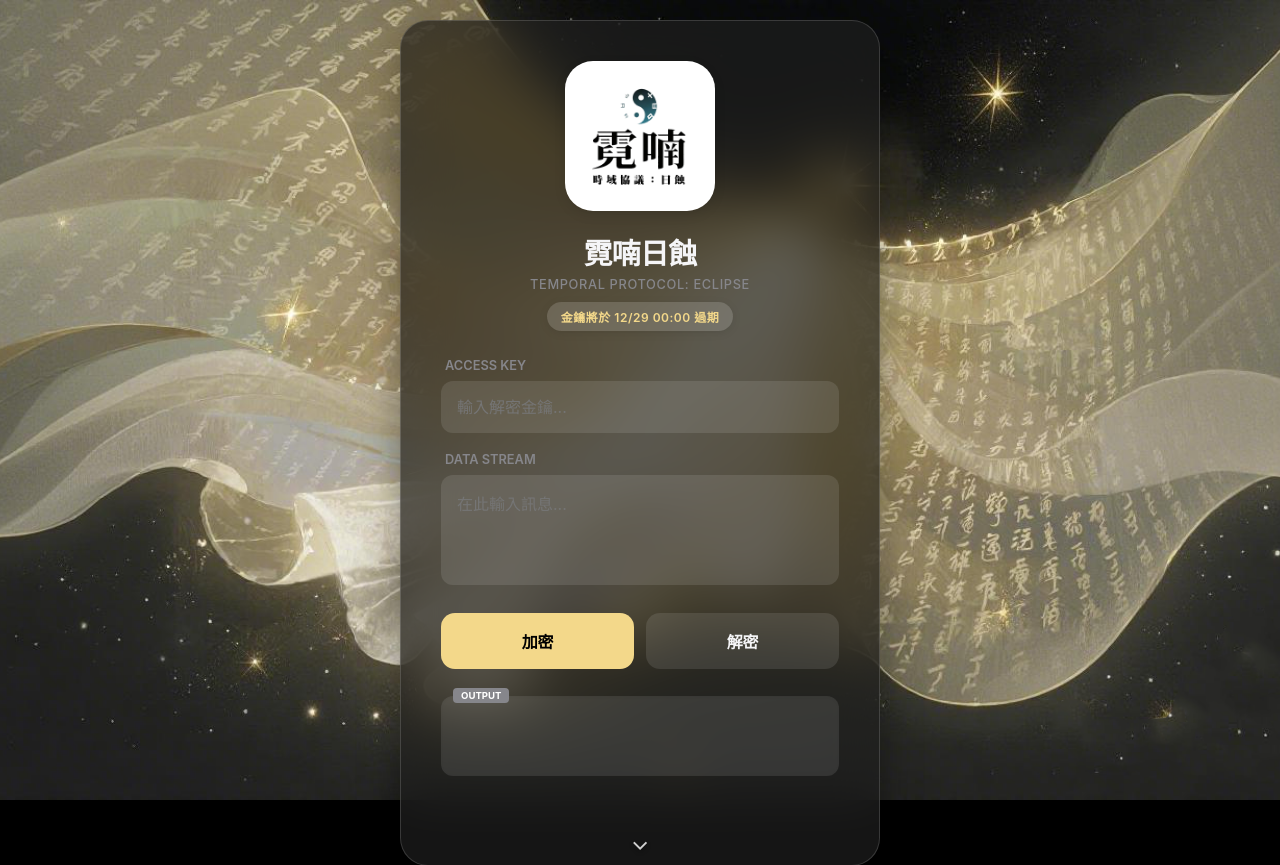
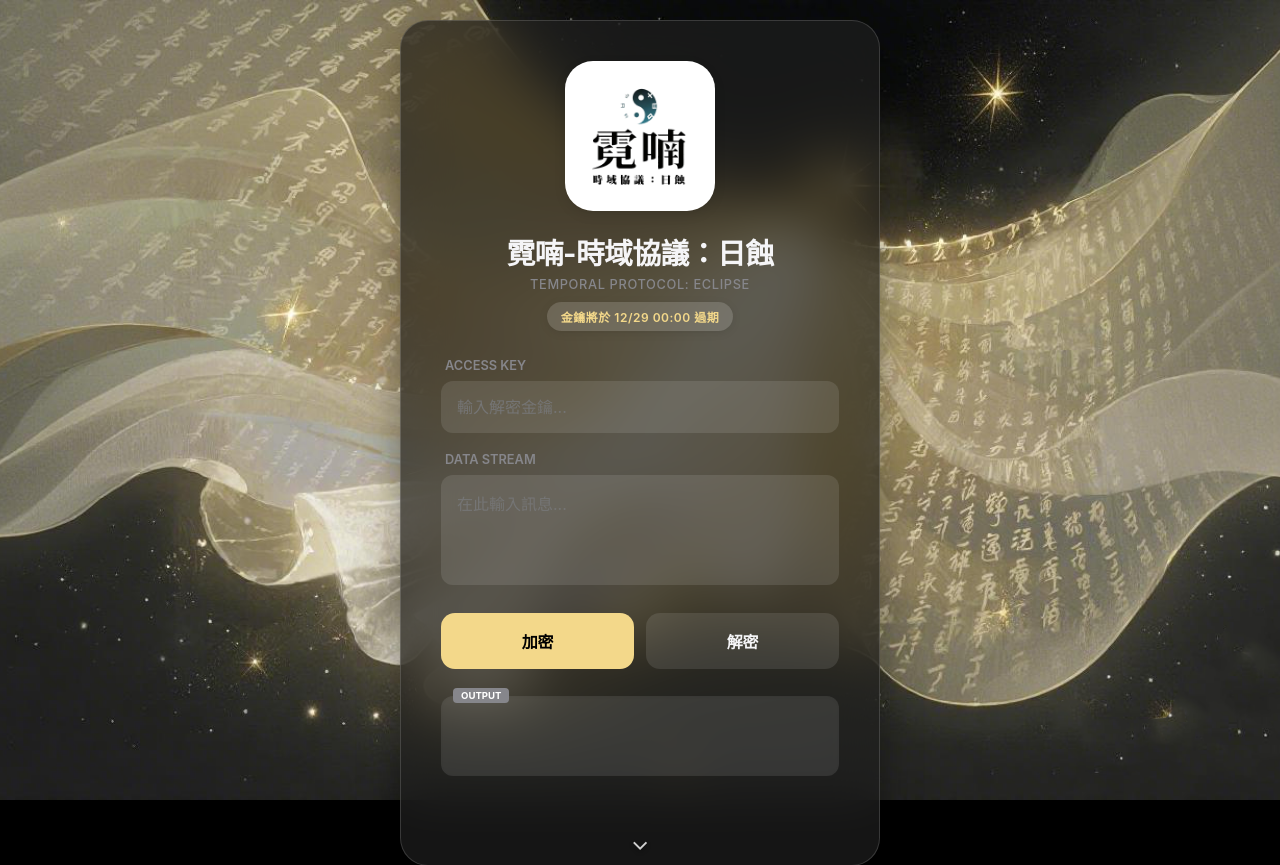
Before and after one commit to yuma1014/Ni-Nan---Temporal-Protocol-Eclipse, a plain HTML site: page index.html in a window 1280 px wide. Shown: the top 865 px of the page. Drawn offline with Linux system fonts and the light colour scheme; a web font is replaced by a local one.

Commit message:
Add files via upload

```diff
--- a/index.html
+++ b/index.html
@@ -246,7 +246,7 @@
         <div class="glass-container">
             <header>
                 <div class="logo"></div>
-                <h1>霓喃日蝕</h1>
+                <h1>霓喃-時域協議：日蝕</h1>
                 <div class="subtitle">Temporal Protocol: Eclipse</div>
                 <div id="key-expiry-display" class="expiry-badge">計算中...</div>
             </header>
```
